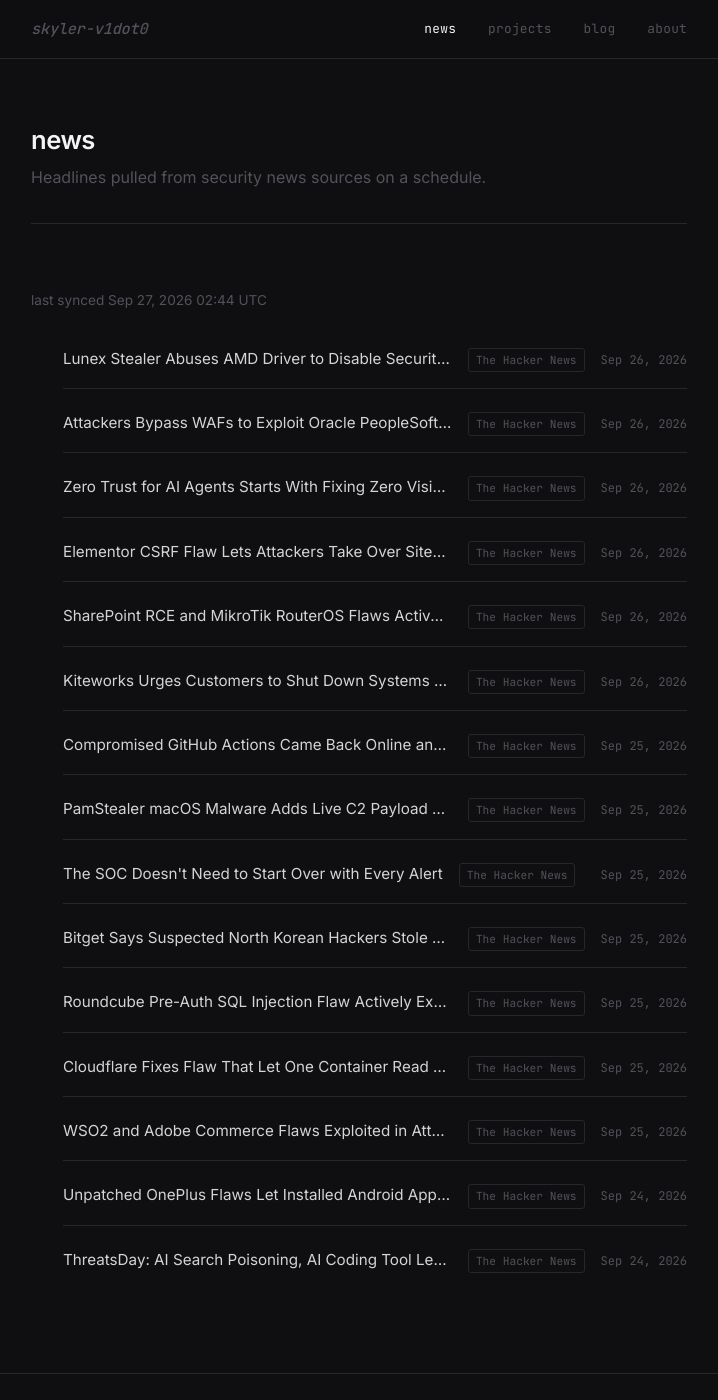
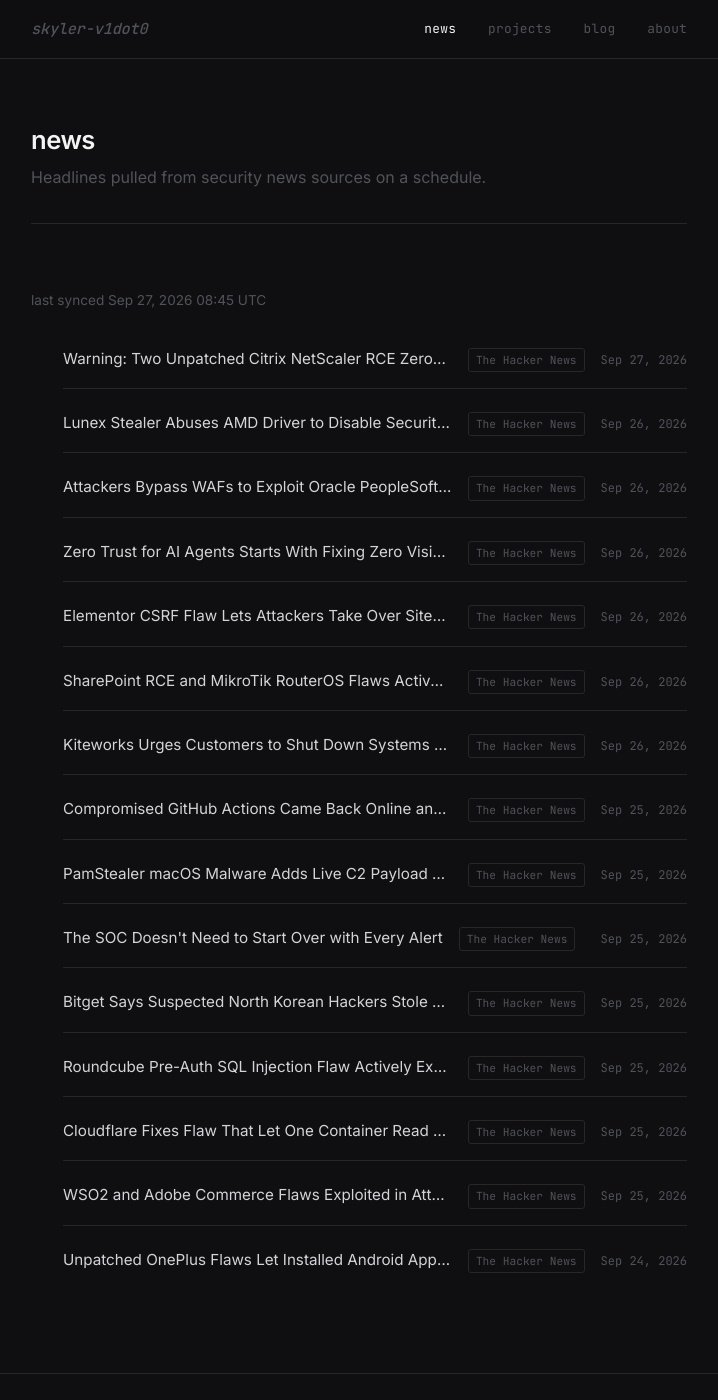
Before and after one commit to skyler-v1dot0/personal-site, a Jekyll site: the page built from news.html, in a window 1280 px wide and 1400 px high. Shown: the whole window, without its empty margins (281-999 px from the left). Built offline with Jekyll 4.4.1, drawn with Linux system fonts in a browser that asks for light colours.

Commit message:
chore: sync news feed [skip ci]

```diff
--- a/_data/news.yml
+++ b/_data/news.yml
@@ -1,6 +1,10 @@
 ---
-updated_at: '2026-09-27T02:44:08Z'
+updated_at: '2026-09-27T08:45:33Z'
 items:
+- title: 'Warning: Two Unpatched Citrix NetScaler RCE Zero-Days Under Active Exploitation'
+  url: https://thehackernews.com/2026/09/warning-two-unpatched-citrix-netscaler.html
+  source: The Hacker News
+  published: '2026-09-27T07:47:57Z'
 - title: Lunex Stealer Abuses AMD Driver to Disable Security Monitoring and Steal
     Browser Credentials
   url: https://thehackernews.com/2026/09/lunex-stealer-abuses-amd-driver-to.html
@@ -63,8 +67,3 @@ items:
   url: https://thehackernews.com/2026/09/unpatched-oneplus-flaws-let-installed.html
   source: The Hacker News
   published: '2026-09-24T18:10:18Z'
-- title: 'ThreatsDay: AI Search Poisoning, AI Coding Tool Leaking Repos, One-Click
-    Code Execution and 13 More Stories'
-  url: https://thehackernews.com/2026/09/threatsday-ai-search-poisoning-ai.html
-  source: The Hacker News
-  published: '2026-09-24T17:52:43Z'
```
